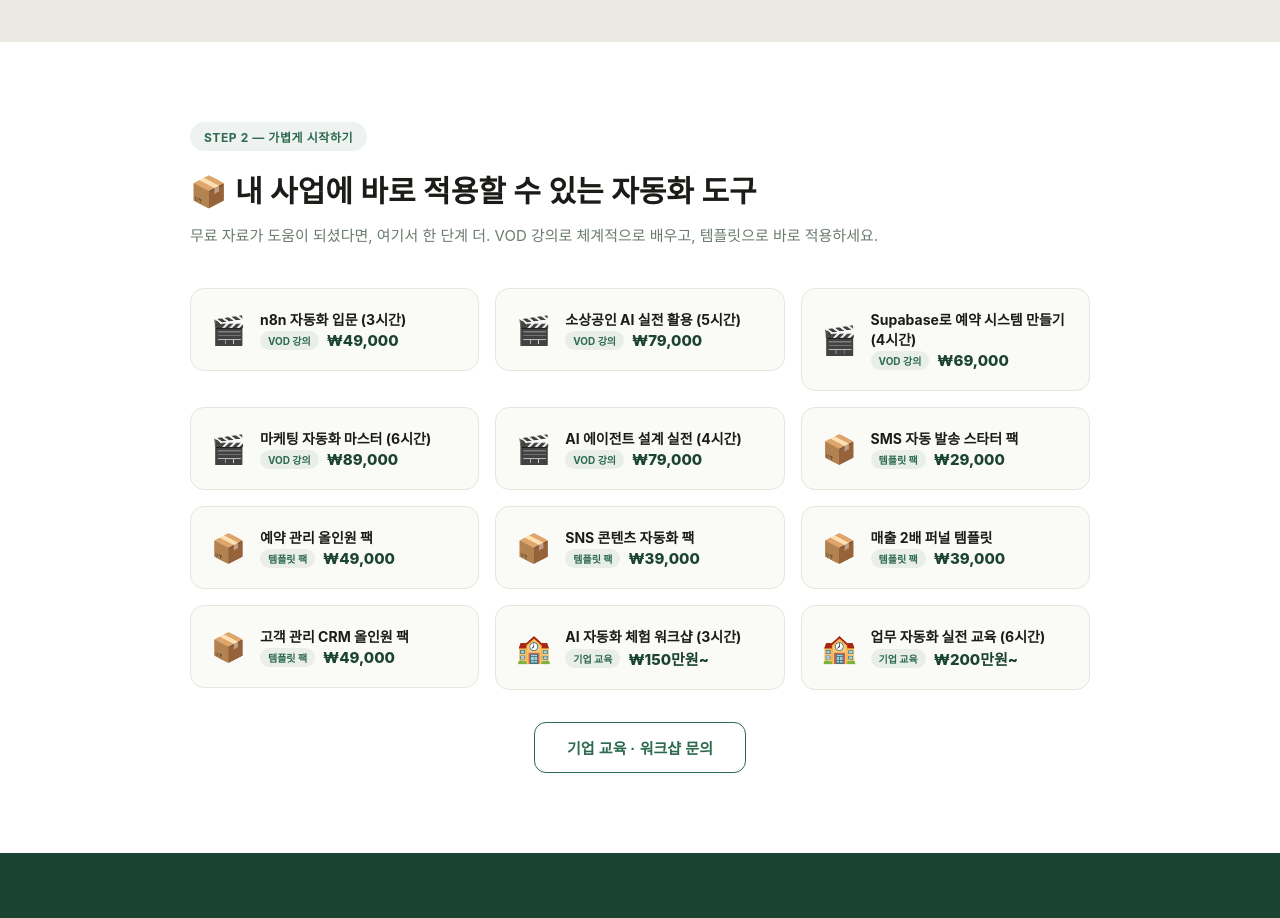
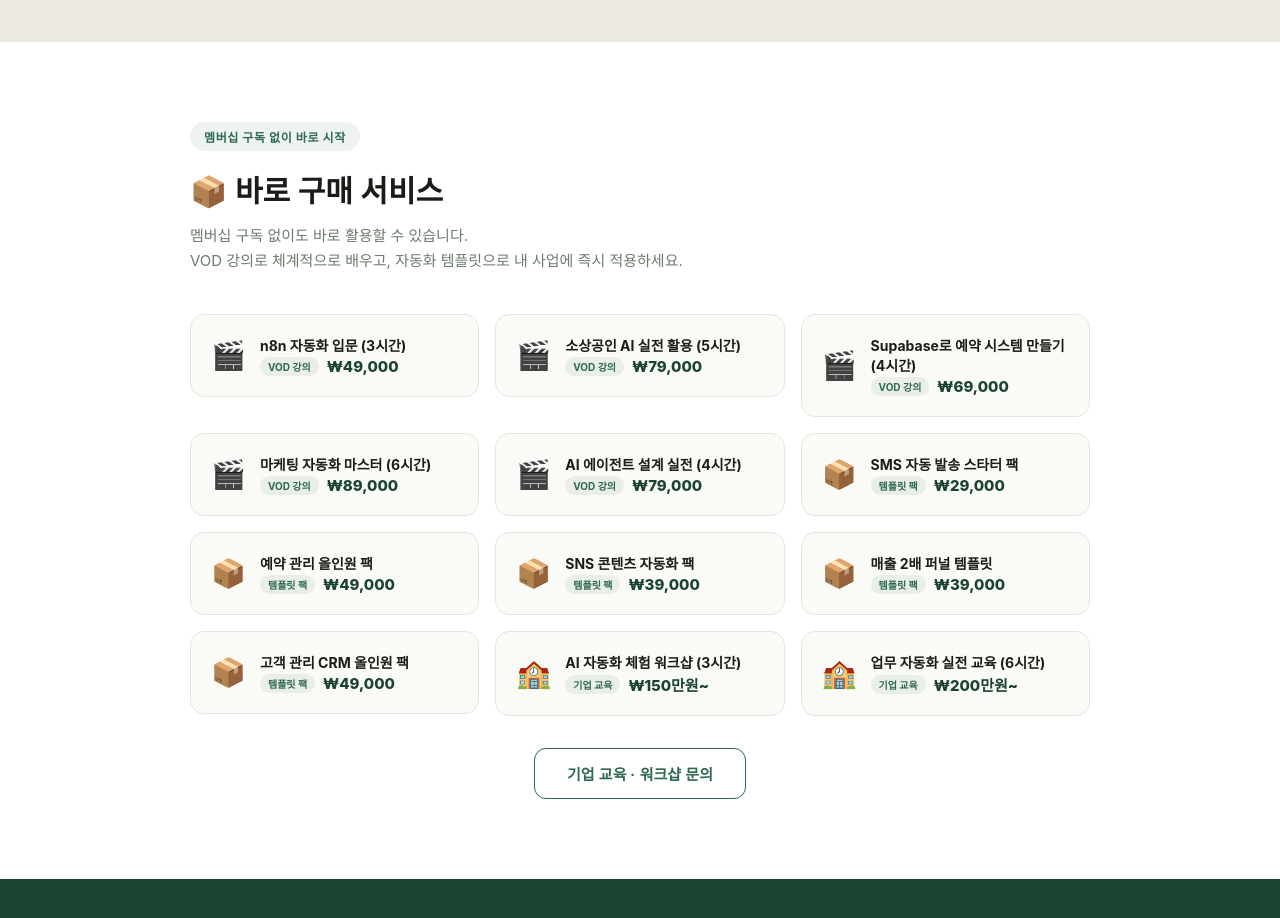
Before and after one commit to soool9241-hub/darr-membership, a React (Vite) app: page / in a window 1280 px wide. Shown: the part 7860-8778 px from the top of the page. Built offline with nearby package versions, Linux system fonts and the light colour scheme; no server answers.

Commit message:
디지털 상품 섹션 → 바로 구매 서비스로 문구 변경
Co-Authored-By: Claude Opus 4.6 <noreply@anthropic.com>

```diff
--- a/src/DalpaengiMembership.jsx
+++ b/src/DalpaengiMembership.jsx
@@ -1265,12 +1265,13 @@ export default function DalpaengiMembership() {
               display: "inline-block", fontSize: "12px", fontWeight: 700, color: "#2D6A4F",
               background: "rgba(45,106,79,0.08)", padding: "6px 14px",
               borderRadius: "100px", marginBottom: "16px", letterSpacing: "0.05em",
-            }}>STEP 2 — 가볍게 시작하기</div>
+            }}>멤버십 구독 없이 바로 시작</div>
             <h2 style={{
               fontFamily: "'Noto Serif KR', serif", fontSize: "30px", fontWeight: 700, marginBottom: "12px",
-            }}>📦 내 사업에 바로 적용할 수 있는 자동화 도구</h2>
+            }}>📦 바로 구매 서비스</h2>
             <p style={{ color: "#6B7B6E", fontSize: "15px", marginBottom: "40px", lineHeight: 1.7 }}>
-              무료 자료가 도움이 되셨다면, 여기서 한 단계 더. VOD 강의로 체계적으로 배우고, 템플릿으로 바로 적용하세요.
+              멤버십 구독 없이도 바로 활용할 수 있습니다.<br />
+              VOD 강의로 체계적으로 배우고, 자동화 템플릿으로 내 사업에 즉시 적용하세요.
             </p>
           </FadeIn>
 
```
